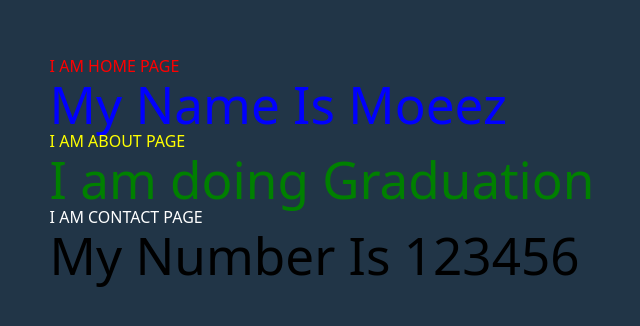
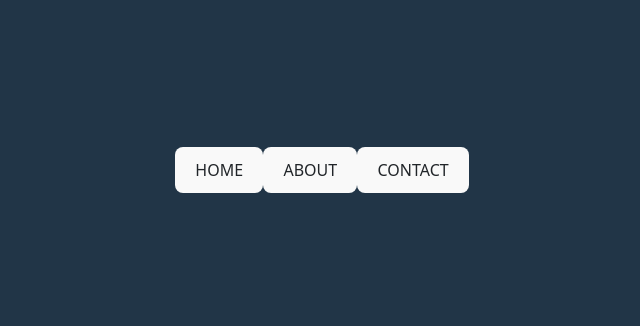
Before and after one commit to moeeztbox/Navigation, a React (Vite) app: page /Home in a window 1280 px wide. Shown: the part 230-556 px from the top of the page, without its empty margins (318-958 px from the left). Built offline with nearby package versions, Linux system fonts and the light colour scheme.

Commit message:
navigation

```diff
--- a/src/AboutUs.jsx
+++ b/src/AboutUs.jsx
@@ -1,18 +1,40 @@
-import { Abouts } from "./App"
-import React from "react"
+import React, { useEffect } from "react";
+import { useNavigate, useLocation } from "react-router-dom";
 
-function About(){
+function About() {
+  const location = useLocation();
+  const navigate = useNavigate();
+  useEffect(() => {
+    if (location.state && location.state.from) {
+      alert(`Navigated from ${location.state.from}`);
+    }
+  }, [location]);
 
-    return(
-        <>
-        <h3 style={{color:"yellow"}}>I AM ABOUT PAGE</h3>
-        <Abouts.Consumer>
-            {(about)=>{
-               return <h1 style={{color:"green"}}>I am doing {about}</h1>
-            }
-            }
-        </Abouts.Consumer>
-        </>
-    )
+  return (
+    <>
+      <button
+        onClick={() => {
+          navigate("/Home", { state: { from: "AboutPage" } });
+        }}
+      >
+        HOME
+      </button>
+      <button
+        onClick={() => {
+          navigate("/AboutUs", { state: { from: "AboutPage" } });
+        }}
+      >
+        ABOUT
+      </button>
+      <button
+        onClick={() => {
+          navigate("/Contact", { state: { from: "AboutPage" } });
+        }}
+      >
+        CONTACT
+      </button>
+    </>
+  );
 }
-export default About
+
+export default About;
--- a/src/App.jsx
+++ b/src/App.jsx
@@ -1,31 +1,20 @@
 import React from "react";
-import { createContext } from "react";
-import Contact from "./Contact";
+import { BrowserRouter as Router, Route, Routes } from "react-router-dom";
 import Home from "./Home";
 import About from "./AboutUs";
-
-const Number = createContext();
-const Name=createContext();
-const Abouts=createContext();
+import Contact from "./Contact";
 
 function App() {
-
-
   return (
     <>
-      <Number.Provider value={"123456"}>
-        <Name.Provider value={"Moeez"}>
-          <Abouts.Provider value={"Graduation"}>
-            <Home/>
-            <About/>
-            <Contact />
-          </Abouts.Provider>
-        </Name.Provider>
-      </Number.Provider>
+      <Router>
+        <Routes>
+          <Route path="/Home" element={<Home />} />
+          <Route path="/AboutUs" element={<About />} />
+          <Route path="/Contact" element={<Contact />} />
+        </Routes>
+      </Router>
     </>
   );
 }
 export default App;
-export {Name};
-export {Number};
-export {Abouts};
--- a/src/Contact.jsx
+++ b/src/Contact.jsx
@@ -1,18 +1,40 @@
-import { Number } from "./App"
-import React from "react"
+import React, { useEffect } from "react";
+import { useNavigate, useLocation } from "react-router-dom";
 
-function Contact(){
+function Contact() {
+  const location = useLocation();
+  const navigate = useNavigate();
+  useEffect(() => {
+    if (location.state && location.state.from) {
+      alert(`Navigated from ${location.state.from}`);
+    }
+  }, [location]);
 
-    return(
-        <>
-        <h3 style={{color:"white"}}>I AM CONTACT PAGE</h3>
-        <Number.Consumer>
-            {(num)=>{
-               return <h1 style={{color:"black"}}>My Number Is {num}</h1>
-            }
-            }
-        </Number.Consumer>
-        </>
-    )
+  return (
+    <>
+      <button
+        onClick={() => {
+          navigate("/Home", { state: { from: "ContactPage" } });
+        }}
+      >
+        HOME
+      </button>
+      <button
+        onClick={() => {
+          navigate("/AboutUs", { state: { from: "ContactPage" } });
+        }}
+      >
+        ABOUT
+      </button>
+      <button
+        onClick={() => {
+          navigate("/Contact", { state: { from: "ContactPage" } });
+        }}
+      >
+        CONTACT
+      </button>
+    </>
+  );
 }
-export default Contact
+
+export default Contact;
--- a/src/Home.jsx
+++ b/src/Home.jsx
@@ -1,18 +1,41 @@
-import { Name } from "./App"
-import React from "react"
+import React, { useEffect } from "react";
+import { useNavigate, useLocation } from "react-router-dom";
 
-function Home(){
+function Home() {
+  const location = useLocation();
+  const navigate = useNavigate();
 
-    return(
-        <>
-        <h3 style={{color:"red"}}>I AM HOME PAGE</h3>
-        <Name.Consumer>
-            {(name)=>{
-               return <h1 style={{color:"blue"}}>My Name Is {name}</h1>
-            }
-            }
-        </Name.Consumer>
-        </>
-    )
+  useEffect(() => {
+    if (location.state && location.state.from) {
+      alert(`Navigated from ${location.state.from}`);
+    }
+  }, [location]);
+
+  return (
+    <>
+      <button
+        onClick={() => {
+          navigate("/Home", { state: { from: "HomePage" } });
+        }}
+      >
+        HOME
+      </button>
+      <button
+        onClick={() => {
+          navigate("/AboutUs", { state: { from: "HomePage" } });
+        }}
+      >
+        ABOUT
+      </button>
+      <button
+        onClick={() => {
+          navigate("/Contact", { state: { from: "HomePage" } });
+        }}
+      >
+        CONTACT
+      </button>
+    </>
+  );
 }
-export default Home
+
+export default Home;
```
